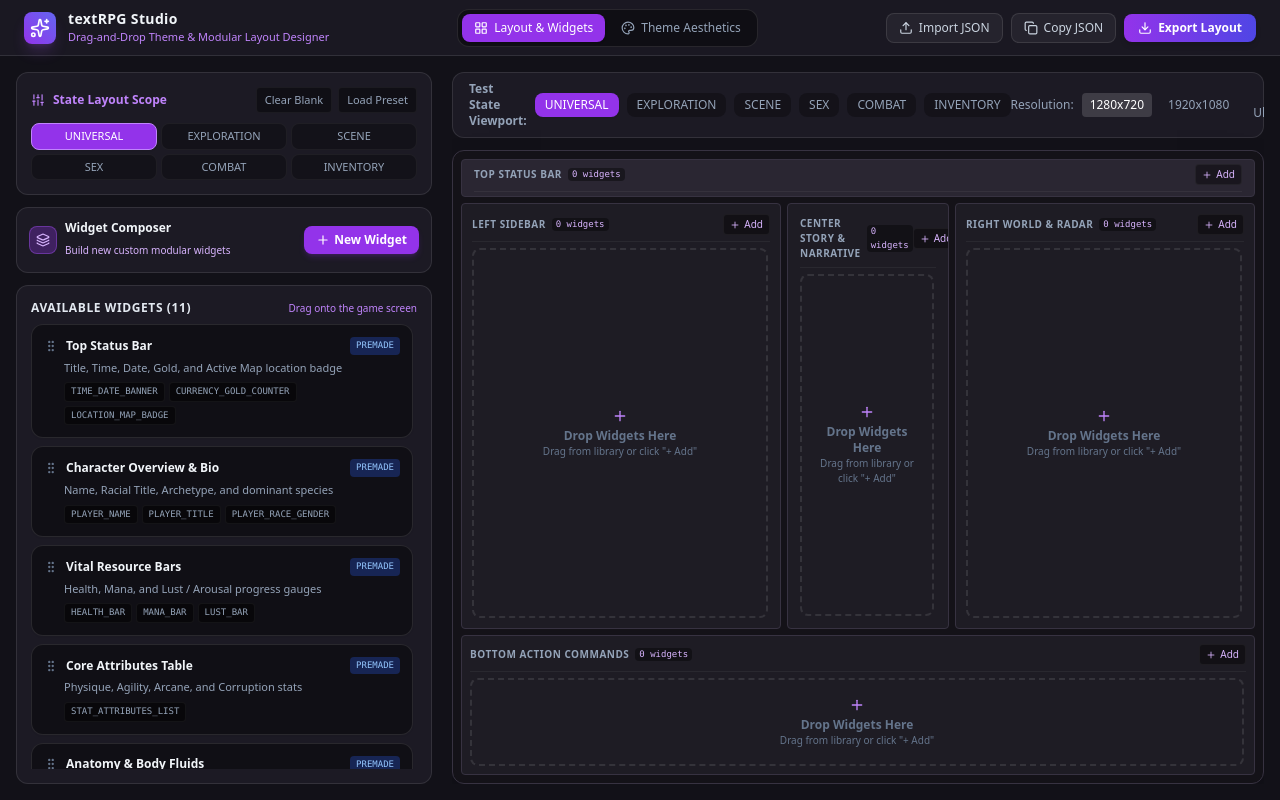
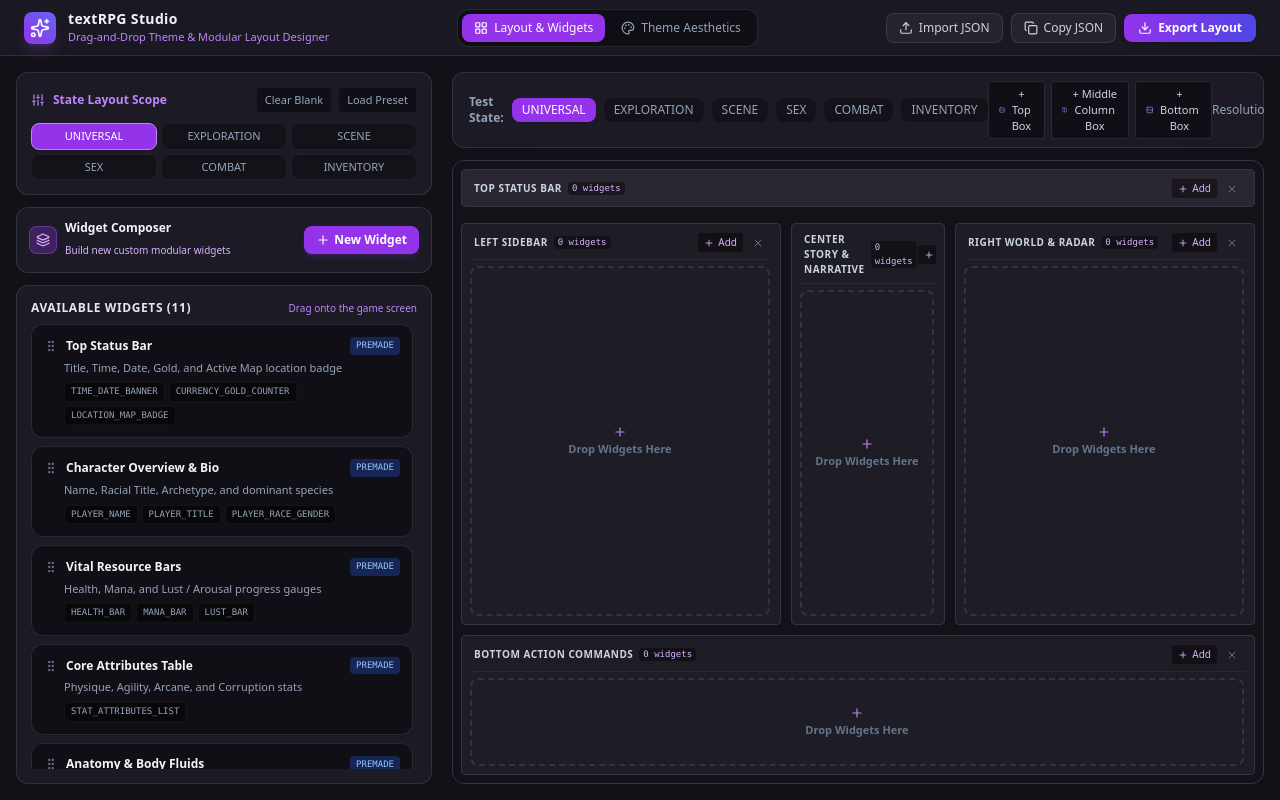
Before and after one commit to NearNeptune80/textRPG-studio, a React (Vite) app: page / in a window 1280 px wide. Built offline with nearby package versions, Linux system fonts and the light colour scheme.

Commit message:
Support dynamic box creation (+ Top, + Middle Column, + Bottom), box deletion, and interactive click-and-drag border splitters for vertical & horizontal resizing

```diff
--- a/src/components/GamePreviewViewport.tsx
+++ b/src/components/GamePreviewViewport.tsx
@@ -3,7 +3,7 @@ import { ThemeFile, colorToCss } from "../types/theme";
 import { LayoutFile, GameSimulationState, PanelDefinition } from "../types/layout";
 import { CustomWidgetDefinition } from "../types/elements";
 import { AtomicElementRenderer } from "./AtomicElementRenderer";
-import { Trash2, Plus, ArrowUp, ArrowDown, Layers } from "lucide-react";
+import { Trash2, Plus, ArrowUp, ArrowDown, Layers, Columns, Rows, X } from "lucide-react";
 
 interface GamePreviewViewportProps {
   theme: ThemeFile;
@@ -52,18 +52,96 @@ export const GamePreviewViewport: React.FC<GamePreviewViewportProps> = ({
     }
   };
 
-  const topPanel = activePanels.find((p) => p.anchor === "TOP_BAR");
-  const bottomPanel = activePanels.find((p) => p.anchor === "BOTTOM_BAR");
-  const leftPanel = activePanels.find((p) => p.anchor === "LEFT_SIDEBAR");
-  const rightPanel = activePanels.find((p) => p.anchor === "RIGHT_SIDEBAR");
-  const centerPanel = activePanels.find((p) => p.anchor === "CENTER_FLEX");
+  // Group panels into Top Rows, Middle Columns, and Bottom Rows
+  const topPanels = activePanels.filter((p) => p.anchor === "TOP_BAR");
+  const bottomPanels = activePanels.filter((p) => p.anchor === "BOTTOM_BAR");
+  const middlePanels = activePanels.filter(
+    (p) => p.anchor === "LEFT_SIDEBAR" || p.anchor === "CENTER_FLEX" || p.anchor === "RIGHT_SIDEBAR"
+  );
 
-  const topHeight = topPanel?.fixedHeight || 38;
-  const bottomHeight = bottomPanel?.fixedHeight || 140;
-  const leftWidth = leftPanel?.fixedWidth || 320;
-  const rightWidth = rightPanel?.fixedWidth || 300;
+  // Add / Delete Box Helpers
+  const handleAddBox = (type: "TOP" | "MIDDLE" | "BOTTOM") => {
+    const id = `box_${Date.now() % 10000}`;
+    let newPanel: PanelDefinition;
 
-  // Drag & Drop Handlers
+    if (type === "TOP") {
+      newPanel = {
+        id,
+        name: `Top Bar ${topPanels.length + 1}`,
+        anchor: "TOP_BAR",
+        fixedHeight: 65,
+        backgroundColor: "bgHeader",
+        borderColor: "borderNormal",
+        layoutDirection: "HORIZONTAL",
+        widgets: [],
+      };
+    } else if (type === "BOTTOM") {
+      newPanel = {
+        id,
+        name: `Bottom Bar ${bottomPanels.length + 1}`,
+        anchor: "BOTTOM_BAR",
+        fixedHeight: 140,
+        backgroundColor: "bgPanel",
+        borderColor: "borderNormal",
+        layoutDirection: "VERTICAL",
+        widgets: [],
+      };
+    } else {
+      newPanel = {
+        id,
+        name: `Middle Box ${middlePanels.length + 1}`,
+        anchor: middlePanels.length === 0 ? "CENTER_FLEX" : "LEFT_SIDEBAR",
+        fixedWidth: 280,
+        backgroundColor: "bgPanel",
+        borderColor: "borderNormal",
+        layoutDirection: "VERTICAL",
+        widgets: [],
+      };
+    }
+
+    updatePanels([...activePanels, newPanel]);
+  };
+
+  const handleDeleteBox = (panelId: string) => {
+    if (confirm("Delete this box container?")) {
+      updatePanels(activePanels.filter((p) => p.id !== panelId));
+    }
+  };
+
+  // Interactive Border Drag Resizers
+  const startHorizontalResize = (panelId: string, currentHeight: number, startY: number, isTop: boolean) => {
+    const handleMouseMove = (e: MouseEvent) => {
+      const delta = e.clientY - startY;
+      const nextHeight = Math.max(36, Math.min(500, isTop ? currentHeight + delta : currentHeight - delta));
+      updatePanels(
+        activePanels.map((p) => (p.id === panelId ? { ...p, fixedHeight: nextHeight } : p))
+      );
+    };
+    const handleMouseUp = () => {
+      window.removeEventListener("mousemove", handleMouseMove);
+      window.removeEventListener("mouseup", handleMouseUp);
+    };
+    window.addEventListener("mousemove", handleMouseMove);
+    window.addEventListener("mouseup", handleMouseUp);
+  };
+
+  const startVerticalResize = (panelId: string, currentWidth: number, startX: number, isLeft: boolean) => {
+    const handleMouseMove = (e: MouseEvent) => {
+      const delta = e.clientX - startX;
+      const nextWidth = Math.max(140, Math.min(800, isLeft ? currentWidth + delta : currentWidth - delta));
+      updatePanels(
+        activePanels.map((p) => (p.id === panelId ? { ...p, fixedWidth: nextWidth } : p))
+      );
+    };
+    const handleMouseUp = () => {
+      window.removeEventListener("mousemove", handleMouseMove);
+      window.removeEventListener("mouseup", handleMouseUp);
+    };
+    window.addEventListener("mousemove", handleMouseMove);
+    window.addEventListener("mouseup", handleMouseUp);
+  };
+
+  // Drag & Drop Handlers for Widgets
   const handlePanelDragOver = (e: React.DragEvent, panelId: string) => {
     e.preventDefault();
     e.dataTransfer.dropEffect = "copy";
@@ -72,8 +150,7 @@ export const GamePreviewViewport: React.FC<GamePreviewViewportProps> = ({
     }
   };
 
-  const handlePanelDragLeave = (e: React.DragEvent) => {
-    e.preventDefault();
+  const handlePanelDragLeave = () => {
     setDragOverPanelId(null);
   };
 
@@ -83,13 +160,11 @@ export const GamePreviewViewport: React.FC<GamePreviewViewportProps> = ({
 
     const widgetId = e.dataTransfer.getData("text/plain");
 
-    // Moving widget from one panel/index to another
     if (draggedWidgetIndex) {
       const { panelId: srcPanelId, index: srcIndex } = draggedWidgetIndex;
       setDraggedWidgetIndex(null);
 
       if (srcPanelId === panelId) {
-        // Reordering within the same panel
         const targetIdx = insertIndex !== undefined ? insertIndex : activePanels.find(p => p.id === panelId)!.widgets.length;
         const nextPanels = activePanels.map((p) => {
           if (p.id === panelId) {
@@ -103,7 +178,6 @@ export const GamePreviewViewport: React.FC<GamePreviewViewportProps> = ({
         updatePanels(nextPanels);
         return;
       } else {
-        // Moving across panels
         const nextPanels = activePanels.map((p) => {
           if (p.id === srcPanelId) {
             const nextWidgets = [...p.widgets];
@@ -123,7 +197,6 @@ export const GamePreviewViewport: React.FC<GamePreviewViewportProps> = ({
       }
     }
 
-    // Dropping fresh widget from library
     if (!widgetId) return;
 
     const nextPanels = activePanels.map((p) => {
@@ -189,8 +262,8 @@ export const GamePreviewViewport: React.FC<GamePreviewViewportProps> = ({
     updatePanels(nextPanels);
   };
 
-  // Helper to render widgets inside a scrollable panel
-  const renderPanelDropContent = (panel: PanelDefinition) => {
+  // Render Panel Box Content with Scroll and Drop
+  const renderPanelBox = (panel: PanelDefinition) => {
     const isDragHover = dragOverPanelId === panel.id;
 
     return (
@@ -198,12 +271,12 @@ export const GamePreviewViewport: React.FC<GamePreviewViewportProps> = ({
         onDragOver={(e) => handlePanelDragOver(e, panel.id)}
         onDragLeave={handlePanelDragLeave}
         onDrop={(e) => handlePanelDrop(e, panel.id)}
-        className="h-full w-full flex flex-col justify-start relative select-none"
+        className="h-full w-full flex flex-col justify-start relative select-none overflow-hidden"
       >
-        {/* Panel Header & Quick-Add Bar */}
-        <div className="flex items-center justify-between pb-1.5 mb-1.5 border-b border-white/5 shrink-0">
+        {/* Panel Action Header */}
+        <div className="flex items-center justify-between pb-1.5 mb-1.5 border-b border-white/5 shrink-0 px-1">
           <div className="flex items-center gap-1.5">
-            <span className="text-[10px] font-bold text-slate-400 uppercase tracking-wider">
+            <span className="text-[10px] font-bold text-slate-300 uppercase tracking-wider">
               {panel.name || panel.id}
             </span>
             <span className="text-[9px] px-1 py-0.2 rounded bg-black/40 text-purple-300 font-mono">
@@ -211,11 +284,12 @@ export const GamePreviewViewport: React.FC<GamePreviewViewportProps> = ({
             </span>
           </div>
 
+          <div className="flex items-center gap-1">
             <div className="relative">
               <button
                 onClick={() => setActivePickerPanelId(activePickerPanelId === panel.id ? null : panel.id)}
                 className="flex items-center gap-1 px-1.5 py-0.5 rounded bg-black/40 hover:bg-purple-950 text-[10px] text-purple-300 border border-white/5 transition"
-              title="Add widget from list"
+                title="Add widget"
               >
                 <Plus className="w-2.5 h-2.5" />
                 <span>Add</span>
@@ -240,21 +314,29 @@ export const GamePreviewViewport: React.FC<GamePreviewViewportProps> = ({
                 </div>
               )}
             </div>
+
+            <button
+              onClick={() => handleDeleteBox(panel.id)}
+              className="p-1 text-slate-500 hover:text-rose-400 rounded transition"
+              title="Delete Box"
+            >
+              <X className="w-3 h-3" />
+            </button>
+          </div>
         </div>
 
-        {/* Scrollable Widget Container */}
+        {/* Scrollable Content Container */}
         <div
           className={`flex-1 w-full overflow-y-auto overflow-x-hidden pr-0.5 flex ${
-            panel.layoutDirection === "HORIZONTAL" ? "flex-row items-start flex-wrap" : "flex-col"
+            panel.layoutDirection === "HORIZONTAL" ? "flex-row items-center flex-wrap" : "flex-col"
           } gap-2 rounded transition-all min-h-0 ${
             isDragHover ? "ring-2 ring-purple-500/50 bg-purple-950/20" : ""
           }`}
         >
           {panel.widgets.length === 0 ? (
-            <div className="h-full flex-1 min-h-[80px] flex flex-col items-center justify-center p-4 rounded-lg border-2 border-dashed border-white/10 text-slate-500 hover:border-purple-500/40 hover:text-purple-300 transition-all text-center">
-              <Plus className="w-4 h-4 text-purple-400 mb-1" />
-              <span className="text-xs font-semibold">Drop Widgets Here</span>
-              <span className="text-[10px] text-slate-500">Drag from library or click "+ Add"</span>
+            <div className="h-full flex-1 min-h-[50px] flex flex-col items-center justify-center p-3 rounded-lg border-2 border-dashed border-white/10 text-slate-500 hover:border-purple-500/40 hover:text-purple-300 transition-all text-center">
+              <Plus className="w-3.5 h-3.5 text-purple-400 mb-0.5" />
+              <span className="text-[11px] font-semibold">Drop Widgets Here</span>
             </div>
           ) : (
             <>
@@ -270,7 +352,7 @@ export const GamePreviewViewport: React.FC<GamePreviewViewportProps> = ({
                       e.dataTransfer.setData("text/plain", wId);
                       setDraggedWidgetIndex({ panelId: panel.id, index: idx });
                     }}
-                    className="relative group/widget p-2.5 rounded-xl bg-black/35 border border-white/10 hover:border-purple-500/40 transition shadow-sm w-full shrink-0"
+                    className="relative group/widget p-2 rounded-xl bg-black/35 border border-white/10 hover:border-purple-500/40 transition shadow-sm w-full shrink-0"
                   >
                     {/* Widget Action Bar */}
                     <div className="flex items-center justify-between mb-1 pb-1 border-b border-white/5">
@@ -299,7 +381,7 @@ export const GamePreviewViewport: React.FC<GamePreviewViewportProps> = ({
                         <button
                           onClick={() => handleRemoveWidget(panel.id, idx)}
                           className="p-0.5 text-slate-400 hover:text-rose-400"
-                          title="Remove from panel"
+                          title="Remove widget"
                         >
                           <Trash2 className="w-3 h-3" />
                         </button>
@@ -327,14 +409,14 @@ export const GamePreviewViewport: React.FC<GamePreviewViewportProps> = ({
                 );
               })}
 
-              {/* Auxiliary Drop Bar at the Bottom */}
+              {/* Bottom Quick Drop Slot */}
               <div
                 onDragOver={(e) => handlePanelDragOver(e, panel.id)}
                 onDragLeave={handlePanelDragLeave}
                 onDrop={(e) => handlePanelDrop(e, panel.id)}
-                className="w-full py-2 flex items-center justify-center rounded border border-dashed border-white/5 hover:border-purple-500/40 text-[10px] text-slate-500 hover:text-purple-300 transition shrink-0"
+                className="w-full py-1.5 flex items-center justify-center rounded border border-dashed border-white/5 hover:border-purple-500/40 text-[10px] text-slate-500 hover:text-purple-300 transition shrink-0"
               >
-                + Drop another widget here
+                + Drop another widget
               </div>
             </>
           )}
@@ -345,10 +427,10 @@ export const GamePreviewViewport: React.FC<GamePreviewViewportProps> = ({
 
   return (
     <div className="h-full flex flex-col space-y-3 select-none overflow-hidden">
-      {/* Simulation Viewport Controls */}
+      {/* Simulation Viewport Controls & Add Box Bar */}
       <div className="flex items-center justify-between bg-[#1c1a24] px-4 py-2 rounded-xl border border-white/10 text-xs shrink-0">
         <div className="flex items-center gap-2">
-          <span className="text-slate-400 font-semibold">Test State Viewport:</span>
+          <span className="text-slate-400 font-semibold">Test State:</span>
           {(["UNIVERSAL", "EXPLORATION", "SCENE", "SEX", "COMBAT", "INVENTORY"] as GameSimulationState[]).map(
             (st) => (
               <button
@@ -364,6 +446,31 @@ export const GamePreviewViewport: React.FC<GamePreviewViewportProps> = ({
               </button>
             )
           )}
+        </div>
+
+        {/* Box Creation Controls */}
+        <div className="flex items-center gap-1.5">
+          <button
+            onClick={() => handleAddBox("TOP")}
+            className="flex items-center gap-1 px-2.5 py-1 rounded bg-black/40 hover:bg-purple-950/60 border border-white/10 text-slate-300 hover:text-purple-300 text-[11px] font-medium transition"
+          >
+            <Rows className="w-3 h-3 text-purple-400" />
+            <span>+ Top Box</span>
+          </button>
+          <button
+            onClick={() => handleAddBox("MIDDLE")}
+            className="flex items-center gap-1 px-2.5 py-1 rounded bg-black/40 hover:bg-purple-950/60 border border-white/10 text-slate-300 hover:text-purple-300 text-[11px] font-medium transition"
+          >
+            <Columns className="w-3 h-3 text-purple-400" />
+            <span>+ Middle Column Box</span>
+          </button>
+          <button
+            onClick={() => handleAddBox("BOTTOM")}
+            className="flex items-center gap-1 px-2.5 py-1 rounded bg-black/40 hover:bg-purple-950/60 border border-white/10 text-slate-300 hover:text-purple-300 text-[11px] font-medium transition"
+          >
+            <Rows className="w-3 h-3 text-purple-400" />
+            <span>+ Bottom Box</span>
+          </button>
         </div>
 
         <div className="flex items-center gap-2">
@@ -384,12 +491,12 @@ export const GamePreviewViewport: React.FC<GamePreviewViewportProps> = ({
             onClick={() => setResolution("ULTRAWIDE")}
             className={`px-2 py-1 rounded ${resolution === "ULTRAWIDE" ? "bg-white/15 text-white" : "text-slate-400"}`}
           >
-            21:9 Ultrawide
+            21:9
           </button>
         </div>
       </div>
 
-      {/* Live Game Frame Mockup Canvas */}
+      {/* Live Game Mockup Canvas */}
       <div
         className="flex-1 w-full rounded-xl overflow-hidden border shadow-2xl flex flex-col p-2 relative font-sans transition-all min-h-0"
         style={{
@@ -398,87 +505,108 @@ export const GamePreviewViewport: React.FC<GamePreviewViewportProps> = ({
           borderWidth: borderW,
         }}
       >
-        {/* Top Status Bar Panel */}
-        {topPanel && (
+        {/* Top Boxes List */}
+        {topPanels.map((p) => {
+          const currentH = p.fixedHeight || 65;
+          return (
+            <React.Fragment key={p.id}>
               <div
-            className="w-full flex items-center px-3 py-1 border mb-1.5 transition-all overflow-hidden shrink-0"
+                className="w-full border mb-1.5 p-2 flex flex-col transition-all overflow-hidden shrink-0"
                 style={{
-              height: `${topHeight}px`,
+                  height: `${currentH}px`,
                   backgroundColor: colorToCss(colors.bgHeader, opacity),
                   borderColor: colorToCss(colors.borderNormal),
                   borderRadius: radius,
                   borderWidth: borderW,
                 }}
               >
-            {renderPanelDropContent(topPanel)}
+                {renderPanelBox(p)}
               </div>
-        )}
+              {/* Horizontal Resizing Divider Line */}
+              <div
+                onMouseDown={(e) => startHorizontalResize(p.id, currentH, e.clientY, true)}
+                className="w-full h-1.5 cursor-row-resize hover:bg-purple-500/40 active:bg-purple-500 rounded my-0.5 transition"
+                title="Drag to resize box height"
+              />
+            </React.Fragment>
+          );
+        })}
 
-        {/* Middle Main Content Area */}
-        <div className="flex-1 flex gap-1.5 min-h-0 overflow-hidden">
-          {/* Left Sidebar Panel (Scrollable) */}
-          {leftPanel && (
+        {/* Middle Columns List (Left, Center, Right, and extra columns) */}
+        <div className="flex-1 flex min-h-0 overflow-hidden relative">
+          {middlePanels.length === 0 ? (
+            <div className="flex-1 flex flex-col items-center justify-center border-2 border-dashed border-white/10 rounded-xl text-slate-500 p-8">
+              <Columns className="w-8 h-8 text-purple-400 mb-2" />
+              <span className="text-sm font-semibold">No Middle Columns Present</span>
+              <p className="text-xs text-slate-500 mb-3">Add 1 or more middle columns to place widgets</p>
+              <button
+                onClick={() => handleAddBox("MIDDLE")}
+                className="px-4 py-1.5 rounded-lg bg-purple-600 hover:bg-purple-500 text-white text-xs font-semibold"
+              >
+                + Add Middle Column
+              </button>
+            </div>
+          ) : (
+            middlePanels.map((p, idx) => {
+              const isCenterFlex = p.anchor === "CENTER_FLEX";
+              const currentW = p.fixedWidth || 280;
+
+              return (
+                <React.Fragment key={p.id}>
                   <div
-              className="border p-2.5 flex flex-col transition-all overflow-hidden min-h-0"
+                    className="border p-2 flex flex-col transition-all overflow-hidden min-h-0"
                     style={{
-                width: `${leftWidth}px`,
+                      flex: isCenterFlex ? 1 : undefined,
+                      width: !isCenterFlex ? `${currentW}px` : undefined,
                       backgroundColor: colorToCss(colors.bgPanel, opacity),
                       borderColor: colorToCss(colors.borderNormal),
                       borderRadius: radius,
                       borderWidth: borderW,
                     }}
                   >
-              {renderPanelDropContent(leftPanel)}
+                    {renderPanelBox(p)}
                   </div>
+
+                  {/* Vertical Resizing Divider Line between columns */}
+                  {idx < middlePanels.length - 1 && (
+                    <div
+                      onMouseDown={(e) => startVerticalResize(p.id, currentW, e.clientX, true)}
+                      className="w-1.5 h-full cursor-col-resize hover:bg-purple-500/40 active:bg-purple-500 rounded mx-0.5 transition shrink-0"
+                      title="Drag to resize column width"
+                    />
                   )}
+                </React.Fragment>
+              );
+            })
+          )}
+        </div>
 
-          {/* Center Flex Panel (Scrollable) */}
-          {centerPanel && (
+        {/* Bottom Boxes List */}
+        {bottomPanels.map((p) => {
+          const currentH = p.fixedHeight || 140;
+          return (
+            <React.Fragment key={p.id}>
+              {/* Horizontal Resizing Divider Line */}
               <div
-              className="flex-1 border p-3 flex flex-col transition-all overflow-hidden min-h-0"
+                onMouseDown={(e) => startHorizontalResize(p.id, currentH, e.clientY, false)}
+                className="w-full h-1.5 cursor-row-resize hover:bg-purple-500/40 active:bg-purple-500 rounded my-0.5 transition"
+                title="Drag to resize bottom box height"
+              />
+              <div
+                className="w-full border p-2 flex flex-col transition-all shrink-0 overflow-hidden"
                 style={{
+                  height: `${currentH}px`,
                   backgroundColor: colorToCss(colors.bgPanel, opacity),
                   borderColor: colorToCss(colors.borderNormal),
                   borderRadius: radius,
                   borderWidth: borderW,
                 }}
               >
-              {renderPanelDropContent(centerPanel)}
+                {renderPanelBox(p)}
               </div>
-          )}
-
-          {/* Right Sidebar Panel (Scrollable) */}
-          {rightPanel && (
-            <div
-              className="border p-2.5 flex flex-col transition-all overflow-hidden min-h-0"
-              style={{
-                width: `${rightWidth}px`,
-                backgroundColor: colorToCss(colors.bgPanel, opacity),
-                borderColor: colorToCss(colors.borderNormal),
-                borderRadius: radius,
-                borderWidth: borderW,
-              }}
-            >
-              {renderPanelDropContent(rightPanel)}
-            </div>
-          )}
-        </div>
-
-        {/* Bottom Action Commands Grid Panel */}
-        {bottomPanel && (
-          <div
-            className="w-full border p-2 flex flex-col justify-between mt-1.5 transition-all shrink-0 overflow-hidden"
-            style={{
-              height: `${bottomHeight}px`,
-              backgroundColor: colorToCss(colors.bgPanel, opacity),
-              borderColor: colorToCss(colors.borderNormal),
-              borderRadius: radius,
-              borderWidth: borderW,
-            }}
-          >
-            {renderPanelDropContent(bottomPanel)}
-          </div>
-        )}
+            </React.Fragment>
+          );
+        })}
       </div>
     </div>
   );
```
Lines whose indentation alone changed are shown as unchanged.
